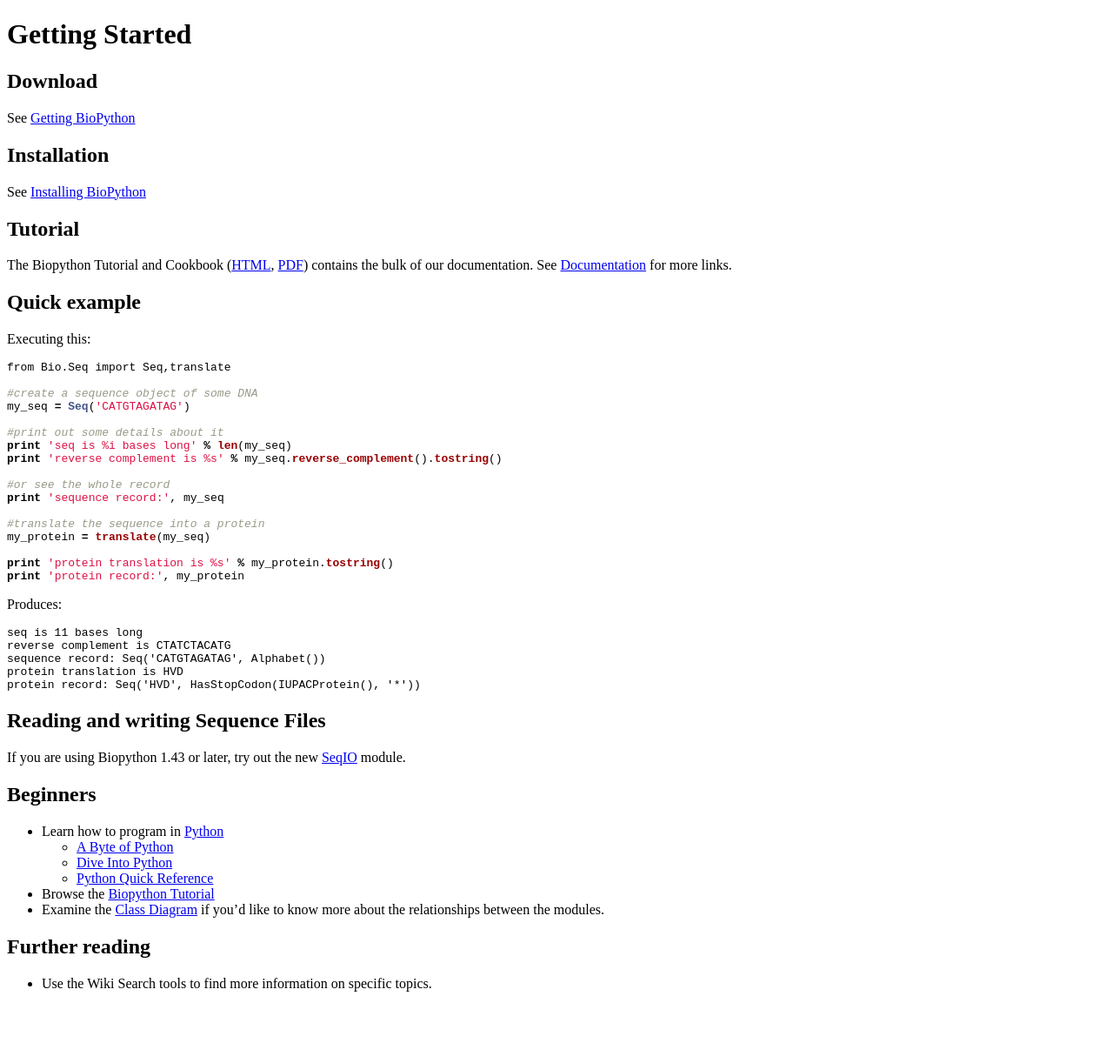
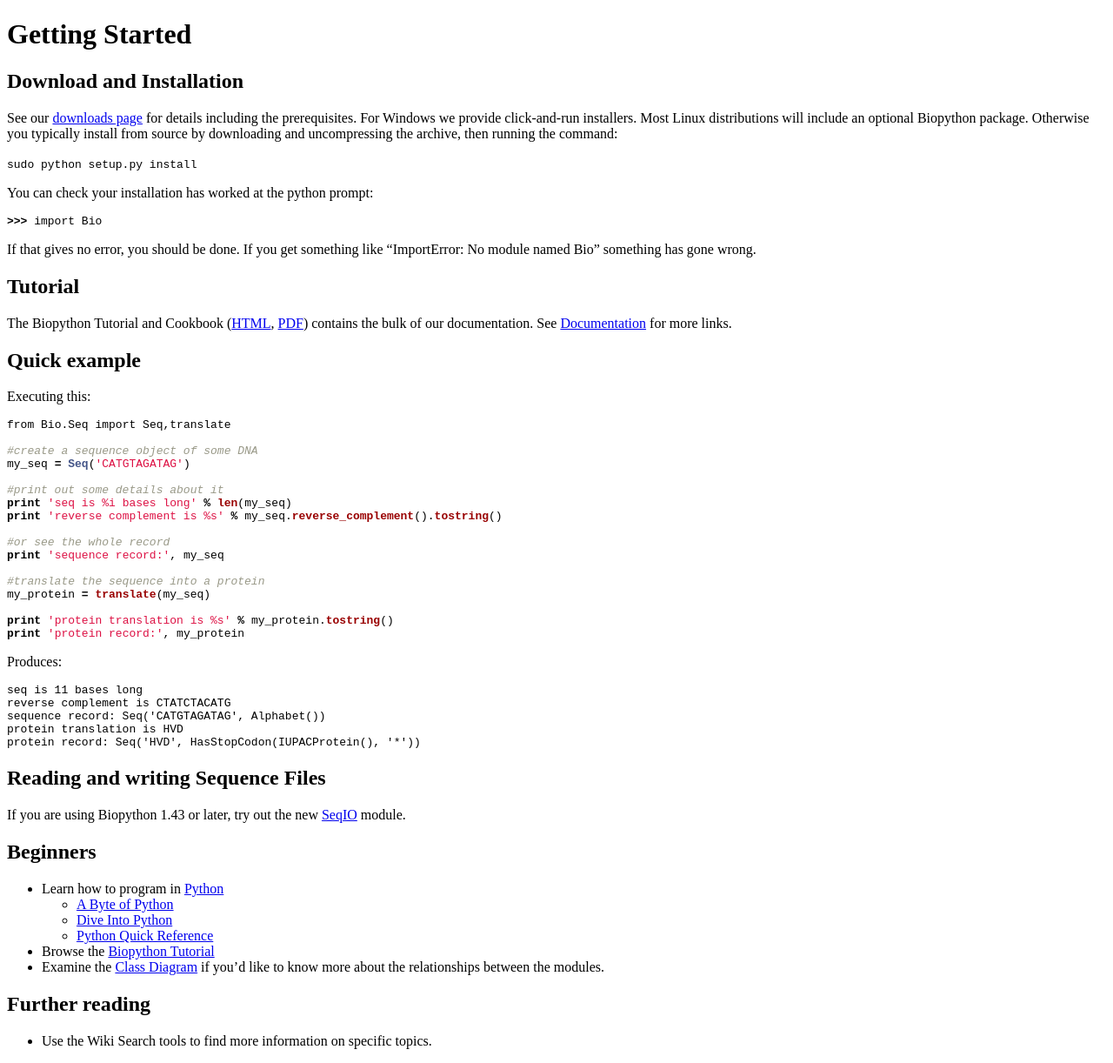
Before and after one commit to biopython/biopython.github.io, a Jekyll site: the page built from wiki/Getting_Started.md, in a window 1280 px wide. Shown: the whole page at 87% size. Built offline with Jekyll 4.4.1, drawn with Linux system fonts in a browser that asks for light colours; before the commit the page ends 1156 px from its top, so only the background shows below that.

Commit message:
Installation

````diff
--- a/wiki/Getting_Started.md
+++ b/wiki/Getting_Started.md
@@ -4,16 +4,25 @@ permalink: wiki/Getting_Started
 layout: wiki
 ---
 
-Download
---------
+Download and Installation
+-------------------------
 
-See [Getting BioPython](Download "wikilink")
+See our [downloads page](Download "wikilink") for details including the
+prerequisites. For Windows we provide click-and-run installers. Most
+Linux distributions will include an optional Biopython package.
+Otherwise you typically install from source by downloading and
+uncompressing the archive, then running the command:
 
-Installation
-------------
+`sudo python setup.py install`
 
-See [Installing
-BioPython](http://biopython.org/DIST/docs/install/Installation.html)
+You can check your installation has worked at the python prompt:
+
+``` python
+>>> import Bio
+```
+
+If that gives no error, you should be done. If you get something like
+"ImportError: No module named Bio" something has gone wrong.
 
 Tutorial
 --------
````
Also changed, not shown: 1 other file.
